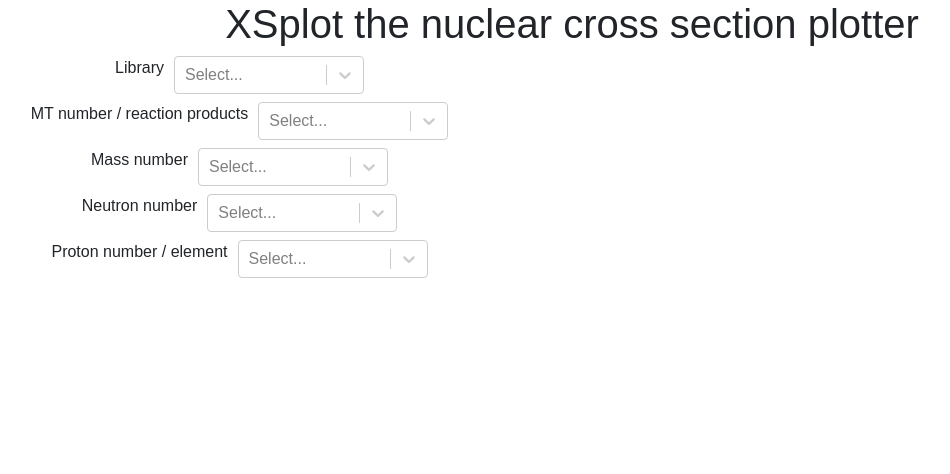
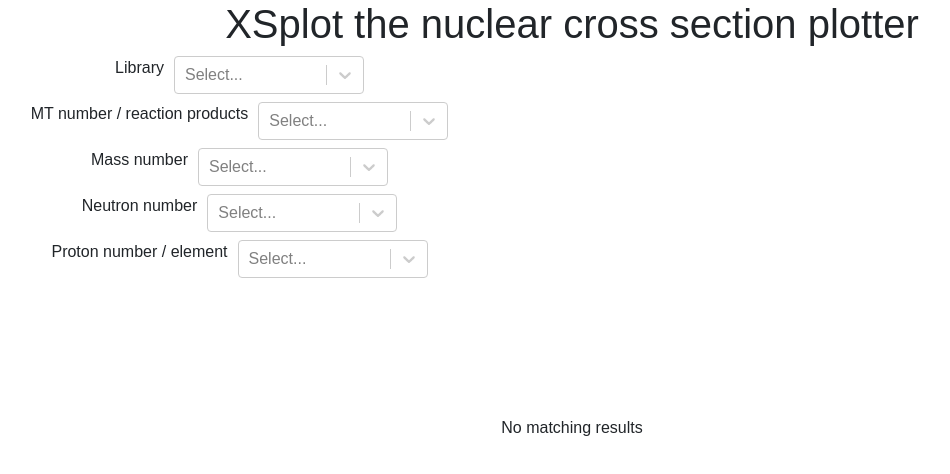
Before and after one commit to shimwell/nuclear_xs_viewer, a React (Create React App) app: page / in a window 1280 px wide. Shown: the top 474 px of the page, without its empty margins (68-1018 px from the left). Built offline with nearby package versions, Linux system fonts and the light colour scheme.

Commit message:
added no results message

```diff
--- a/src/App.js
+++ b/src/App.js
@@ -44,11 +44,11 @@ const marks = {
 const SliderWithTooltip = createSliderWithTooltip(Slider);
 
 
-document.title = 'XSplot'
+document.title = 'XSPlot'
 
 function QueryResulltsTable(props) {
   if (props.query_Results.length === 0) {
-    return <br />;
+    return <p>No matching results</p>;
   }
 
   const table_key = [];
```
